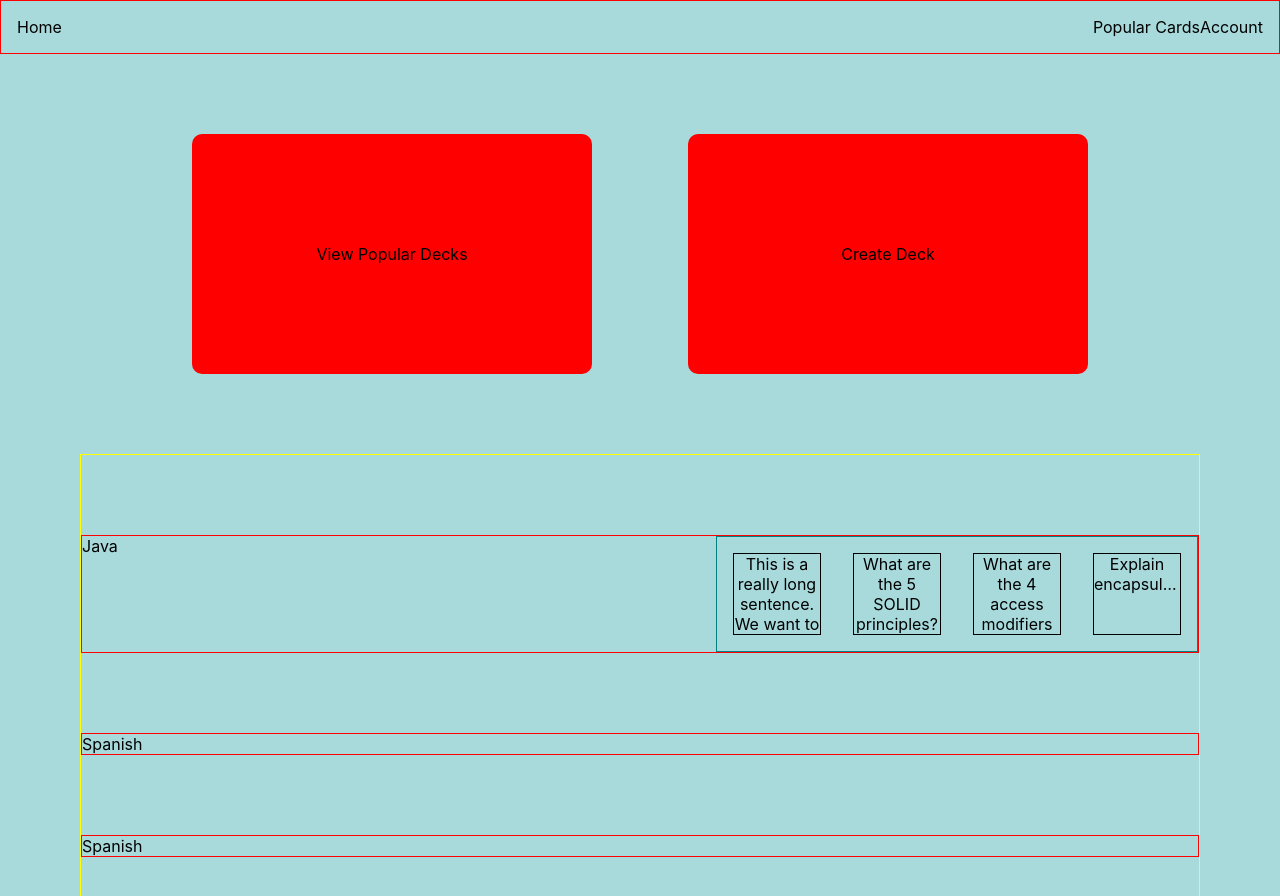
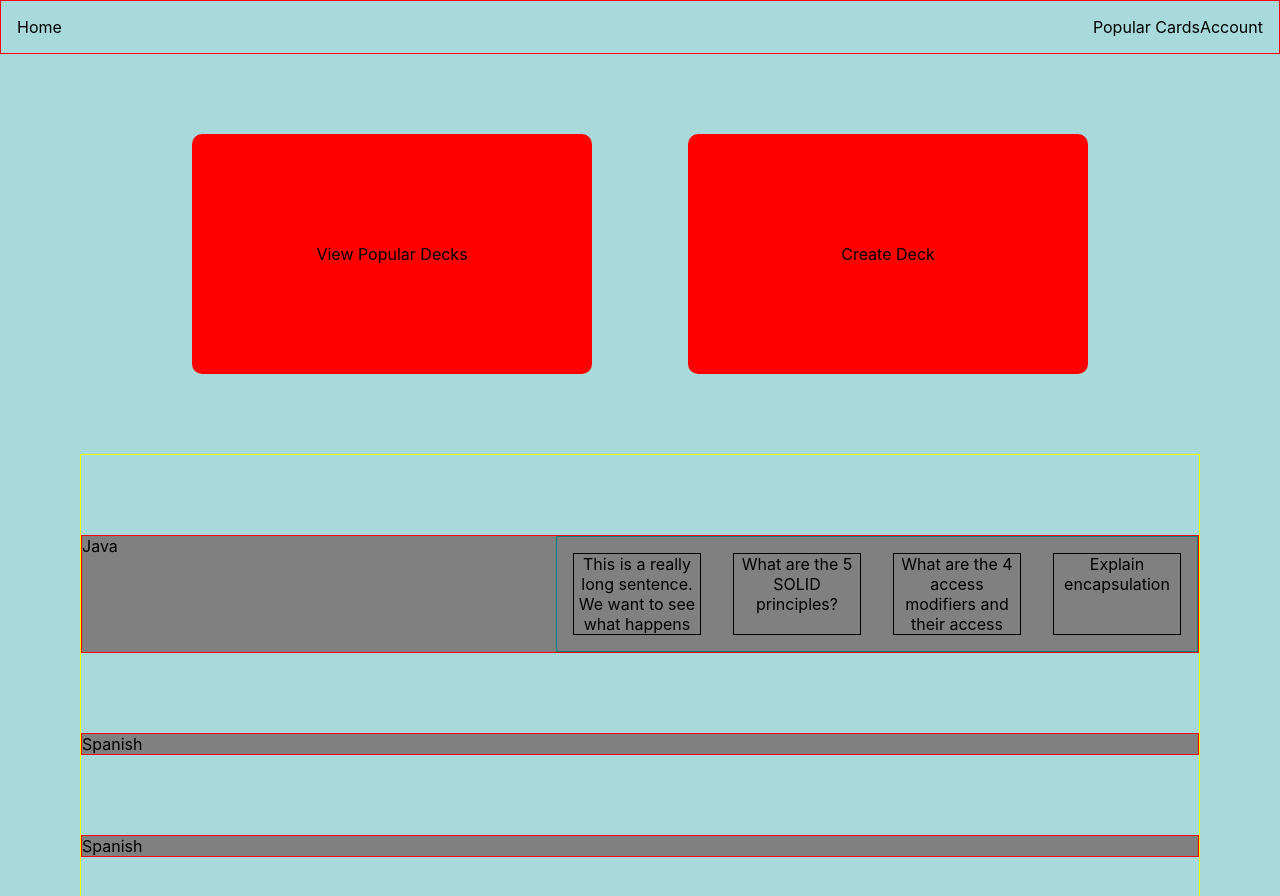
Before and after one commit to michael-mcmasters/Notecards, a React (Create React App) app: page / in a window 1280 px wide. Shown: the top 896 px of the page. Built offline with nearby package versions, Linux system fonts and the light colour scheme.

Commit message:
Add background color

```diff
--- a/src/components/homepage2/HomePage2.js
+++ b/src/components/homepage2/HomePage2.js
@@ -50,14 +50,14 @@ const Wrapper = styled.div`
 const DeckRow = styled.div`
   display: flex;
   justify-content: space-between;
+  background-color: gray;
   margin: 5rem 0;
   border: 1px solid red;
 `;
 
 const CardsGallary = styled.div`
   display: flex;
-  /* justify-content: space-between; */
-  width: 30rem;
+  width: 40rem;
   border: 1px solid teal;
 `;
 
@@ -71,9 +71,8 @@ const CardsGallary = styled.div`
 // `;
 
 const Card = styled.p`
-  /* white-space: nowrap; */
   margin: 1rem;
-  width: 7rem;
+  width: 8rem;
   height: 5rem;
   overflow: hidden;
   text-overflow: ellipsis;
```
